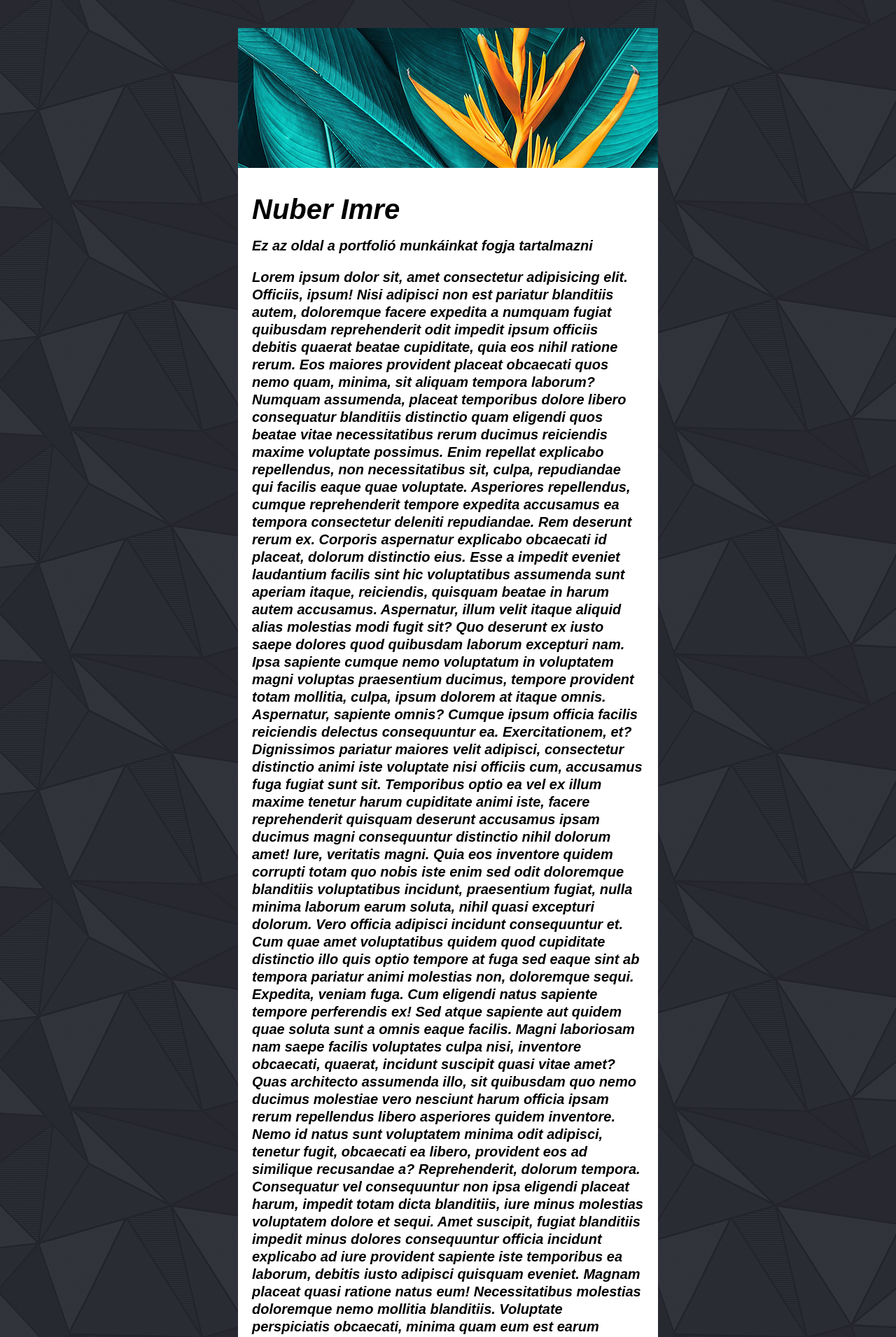
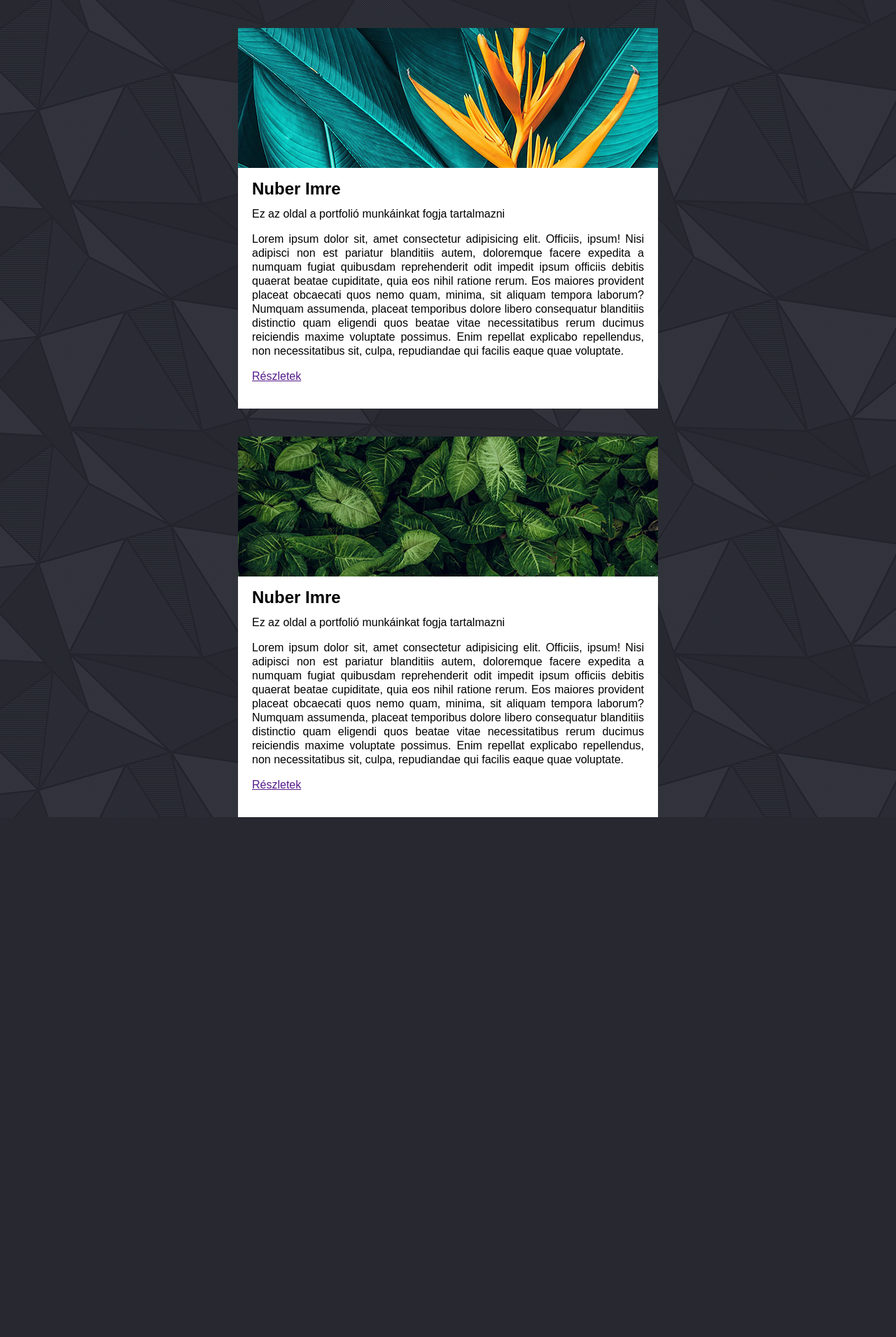
Before and after one commit to nuberi/nuberi.github.io, a PHP site: page / in a window 1280 px wide. Shown: the top 1911 px of the page at 70% size. After the commit the page ends 1168 px from the top, so only its background shows below. Run offline with PHP 8.4, Linux system fonts and the light colour scheme.

Commit message:
duplikált dobozok képekkel, linkekkel a html és css segítségével, öröklődés

```diff
--- a/css/styles.css
+++ b/css/styles.css
@@ -14,11 +14,12 @@ body {
     background-attachment: fixed;
 
     color:black;
-    font-size: 20px;
-    font-style: italic;
-    line-height: 25px;
+    font-size: 16px;
+
+    line-height: 20px;
     font-family: Arial, Helvetica, sans-serif;
-    font-weight: bold;
+    text-align: justify;
+
 
 }
 .box{
@@ -37,3 +38,10 @@ body {
 .box-content{
     padding: 20px;
 }
+.box h2{
+    margin: 0px;
+
+}
+.box.box-2 .header-image{
+background-image: url('../pics/image2.jpg');
+}
--- a/index.html
+++ b/index.html
@@ -15,7 +15,7 @@
         <div class="header-image"></div>
 
         <div class="box-content">
-            <h1>Nuber Imre</h1>
+            <h2>Nuber Imre</h2>
 
             <p>Ez az oldal a portfolió munkáinkat fogja tartalmazni</p>
             <p>Lorem ipsum dolor sit, amet consectetur adipisicing elit. Officiis, ipsum! Nisi adipisci non est pariatur
@@ -24,69 +24,30 @@
                 obcaecati quos nemo quam, minima, sit aliquam tempora laborum? Numquam assumenda, placeat temporibus
                 dolore libero consequatur blanditiis distinctio quam eligendi quos beatae vitae necessitatibus rerum
                 ducimus reiciendis maxime voluptate possimus. Enim repellat explicabo repellendus, non necessitatibus
-                sit, culpa, repudiandae qui facilis eaque quae voluptate. Asperiores repellendus, cumque reprehenderit
-                tempore expedita accusamus ea tempora consectetur deleniti repudiandae. Rem deserunt rerum ex. Corporis
-                aspernatur explicabo obcaecati id placeat, dolorum distinctio eius. Esse a impedit eveniet laudantium
-                facilis sint hic voluptatibus assumenda sunt aperiam itaque, reiciendis, quisquam beatae in harum autem
-                accusamus. Aspernatur, illum velit itaque aliquid alias molestias modi fugit sit? Quo deserunt ex iusto
-                saepe dolores quod quibusdam laborum excepturi nam. Ipsa sapiente cumque nemo voluptatum in voluptatem
-                magni voluptas praesentium ducimus, tempore provident totam mollitia, culpa, ipsum dolorem at itaque
-                omnis. Aspernatur, sapiente omnis? Cumque ipsum officia facilis reiciendis delectus consequuntur ea.
-                Exercitationem, et? Dignissimos pariatur maiores velit adipisci, consectetur distinctio animi iste
-                voluptate nisi officiis cum, accusamus fuga fugiat sunt sit. Temporibus optio ea vel ex illum maxime
-                tenetur harum cupiditate animi iste, facere reprehenderit quisquam deserunt accusamus ipsam ducimus
-                magni consequuntur distinctio nihil dolorum amet! Iure, veritatis magni. Quia eos inventore quidem
-                corrupti totam quo nobis iste enim sed odit doloremque blanditiis voluptatibus incidunt, praesentium
-                fugiat, nulla minima laborum earum soluta, nihil quasi excepturi dolorum. Vero officia adipisci incidunt
-                consequuntur et. Cum quae amet voluptatibus quidem quod cupiditate distinctio illo quis optio tempore at
-                fuga sed eaque sint ab tempora pariatur animi molestias non, doloremque sequi. Expedita, veniam fuga.
-                Cum eligendi natus sapiente tempore perferendis ex! Sed atque sapiente aut quidem quae soluta sunt a
-                omnis eaque facilis. Magni laboriosam nam saepe facilis voluptates culpa nisi, inventore obcaecati,
-                quaerat, incidunt suscipit quasi vitae amet? Quas architecto assumenda illo, sit quibusdam quo nemo
-                ducimus molestiae vero nesciunt harum officia ipsam rerum repellendus libero asperiores quidem
-                inventore. Nemo id natus sunt voluptatem minima odit adipisci, tenetur fugit, obcaecati ea libero,
-                provident eos ad similique recusandae a? Reprehenderit, dolorum tempora. Consequatur vel consequuntur
-                non ipsa eligendi placeat harum, impedit totam dicta blanditiis, iure minus molestias voluptatem dolore
-                et sequi. Amet suscipit, fugiat blanditiis impedit minus dolores consequuntur officia incidunt explicabo
-                ad iure provident sapiente iste temporibus ea laborum, debitis iusto adipisci quisquam eveniet. Magnam
-                placeat quasi ratione natus eum! Necessitatibus molestias doloremque nemo mollitia blanditiis. Voluptate
-                perspiciatis obcaecati, minima quam eum est earum veritatis in beatae, laborum facere commodi enim,
-                repellat magnam inventore expedita vel quos cumque praesentium repellendus necessitatibus recusandae.
-                Excepturi iure quidem dignissimos cupiditate, quibusdam ad. Minus corporis officia maiores, at
-                accusantium ipsam amet quo illo esse error qui impedit quidem nostrum inventore enim quod aperiam
-                laborum. Fugiat nam ipsum dignissimos nisi non dolores odio eveniet sequi dolorum reprehenderit vitae
-                maxime fugit excepturi, beatae unde exercitationem aliquam debitis corporis reiciendis saepe ea! Dolores
-                repellat tempora voluptatum iusto doloribus praesentium magni recusandae, error ducimus repudiandae
-                deserunt quas est quisquam minima, minus reiciendis qui obcaecati deleniti beatae. Id tenetur ut
-                veritatis harum saepe at excepturi sed. At ea, nihil repellat quo itaque odio dolorum nisi tempora nemo
-                excepturi consequatur asperiores magni, rerum sit nesciunt odit enim sint, perspiciatis praesentium
-                tenetur repudiandae animi. Expedita atque illum mollitia natus est assumenda, exercitationem neque sunt
-                reiciendis similique obcaecati dolore recusandae. Amet unde eum repudiandae ab, eius dolor consequatur
-                veniam molestias explicabo, quo iusto ipsum cum fugiat dignissimos suscipit a eaque id aperiam.
-                Architecto dolor maxime deserunt minus! Facere, consequuntur recusandae earum voluptatibus excepturi
-                illo, animi nisi expedita magnam suscipit mollitia, possimus rerum nobis porro qui obcaecati sed
-                necessitatibus quos soluta repudiandae blanditiis corporis at ducimus! Blanditiis molestiae maxime,
-                labore, voluptatum sed iusto perferendis exercitationem sit et ad earum doloremque non nobis ea saepe
-                cupiditate. Dolorem dicta cum fuga non a quo amet. Tempore, quisquam, ipsam hic esse repudiandae commodi
-                eius laudantium, deserunt harum impedit sequi dolore illo vel pariatur nisi sit nam temporibus
-                reprehenderit laboriosam. Dolorum doloribus debitis, excepturi rem corporis nulla quas? Doloribus,
-                officiis voluptates. Dolorum odio animi iste praesentium expedita dolore tempora in vel reiciendis
-                deleniti, quaerat natus neque, ipsum vero perspiciatis! Tenetur placeat minima vel ea fugiat accusamus
-                eos, consequuntur praesentium porro voluptatum voluptates assumenda culpa saepe voluptatibus numquam
-                veritatis et libero doloribus, harum facilis iste ratione. Id voluptas praesentium, similique expedita
-                facere officia fugiat sint. Voluptas corporis a fugit laudantium cumque! Vel voluptas maxime sed
-                voluptates similique minus quo aliquid hic tenetur, quam porro ad ratione animi optio assumenda est
-                mollitia veritatis, nulla ducimus id doloribus harum nostrum qui dignissimos? Ipsa laborum fugiat est
-                deleniti, numquam quasi dolorum eaque voluptates dignissimos, veniam atque quia reiciendis eos animi!
-                Dicta doloribus, quo possimus, ducimus aut iste ipsa optio est earum obcaecati voluptate maiores
-                tempora. Vero in labore nam delectus, velit illum rerum error? Perspiciatis mollitia nulla reprehenderit
-                explicabo incidunt fugiat, sed nisi totam doloremque corrupti ad quasi itaque, consequatur enim
-                perferendis placeat odit temporibus ea doloribus.
+                sit, culpa, repudiandae qui facilis eaque quae voluptate.
+            </p>
+            <p class="datails"><a href="">Részletek</a></p>
+        </div>
+    </div>
+    <div class="box box-2">
+        <div class="header-image"></div>
+
+        <div class="box-content">
+            <h2>Nuber Imre</h2>
+
+            <p>Ez az oldal a portfolió munkáinkat fogja tartalmazni</p>
+            <p>Lorem ipsum dolor sit, amet consectetur adipisicing elit. Officiis, ipsum! Nisi adipisci non est pariatur
+                blanditiis autem, doloremque facere expedita a numquam fugiat quibusdam reprehenderit odit impedit ipsum
+                officiis debitis quaerat beatae cupiditate, quia eos nihil ratione rerum. Eos maiores provident placeat
+                obcaecati quos nemo quam, minima, sit aliquam tempora laborum? Numquam assumenda, placeat temporibus
+                dolore libero consequatur blanditiis distinctio quam eligendi quos beatae vitae necessitatibus rerum
+                ducimus reiciendis maxime voluptate possimus. Enim repellat explicabo repellendus, non necessitatibus
+                sit, culpa, repudiandae qui facilis eaque quae voluptate.
 
             </p>
+            <p class="datails"><a href="">Részletek</a></p>
         </div>
     </div>
-
 </body>
 
 </html>
```
